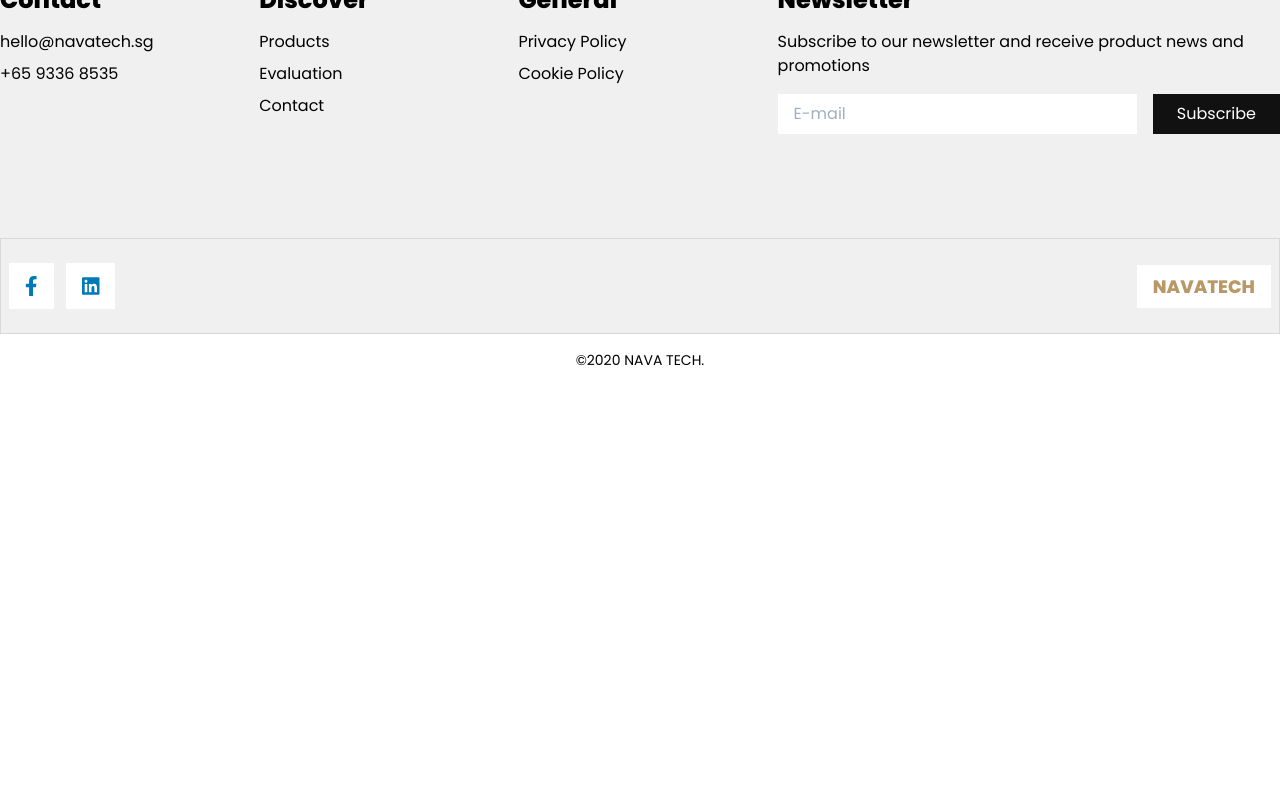
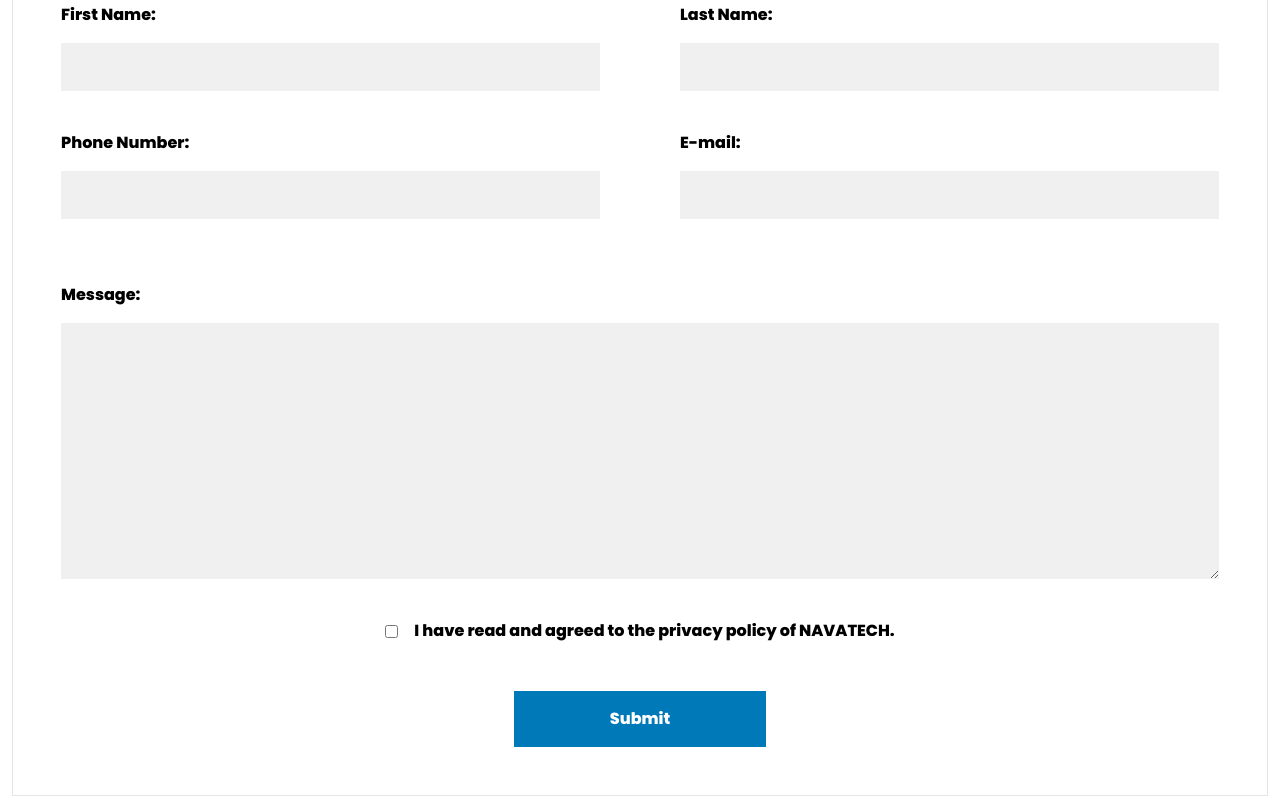
Before and after one commit to aatauil/Navatech-frontend, a React (Create React App) app: page /Contact in a window 1280 px wide. Shown: the part 720-1520 px from the top of the page. Before the commit the page ends 1107 px from the top, so only its background shows below. Built offline with nearby package versions, Linux system fonts and the light colour scheme.

Commit message:
contact form fix

```diff
--- a/public/index.html
+++ b/public/index.html
@@ -32,44 +32,17 @@
     <title>NavaTech: Pool & Spa Heating and Cooling Solutions | Heat Pump</title>
   </head>
   <body>
-    <form name="contact" action="/" method="POST" data-netlify="true" netlify-honeypot="bot-field" hidden className=" border w-full p-12 border-black row-span-2 col-span-1 md:col-span-2 m-auto mb-16">
-      <div className="grid  grid-cols-1 md:grid-cols-2 col-gap-20 py-6">
-          <div className="mt-6">
-                  <label className="font-bold" htmlFor="first-name">First Name:</label>
-                  <div className="my-4">
+
+    <!-- CONTACT FORM -->
+
+    <form name="contact-form" action="/" method="POST" data-netlify="true" netlify-honeypot="bot-field" hidden className=" border w-full p-12 border-black row-span-2 col-span-1 md:col-span-2 m-auto mb-16">
       <input type="text" name="first-name" id="first-name" className="p-6 mr-2 w-full h-12 bg-gray" ></input>
-                  </div>
-          </div>
-          <div className="mt-6">
-                  <label className="font-bold" htmlFor="electricity">Last Name:</label>
-                  <div className="my-4">
       <input type="text" name="last-name" id="last-name" className="p-6 mr-2 w-full h-12 bg-gray" ></input>
-                  </div>
-          </div>
-          <div className="mt-6">
-                  <label className="font-bold" htmlFor="electricity">Phone Number:</label>
-                  <div className="my-4">
       <input type="tel" name="phone-number:" id="phone-number:" className="p-6 mr-2 w-full h-12 bg-gray" ></input>
-                  </div>
-          </div>
-          <div className="mt-6">
-                  <label className="font-bold" htmlFor="email">E-mail:</label>
-                  <div className="my-4">
       <input type="e-mail" name="email" id="email" className="p-6 mr-2 w-full h-12 bg-gray" ></input>
-                  </div>
-          </div>
-       </div>
-       <div className="mt-6 flex flex-col">
-          <label className="font-bold">Message:</label>
       <textarea className="p-3 bg-gray  my-4 h-64"></textarea>
-       </div>
-       <div className="flex justify-center items-center my-6">
       <input type="checkbox" id="privacy" name="privacy" className="mr-4"></input>
-           <label htmlFor="privacy" className="font-bold">I have read and agreed to the privacy policy of NAVATECH.</label>
-       </div>
-       <div className="w-full flex justify-center mt-12">
       <input type="submit" className=" px-24 py-4 bg-blue text-white font-bold"></input>
-       </div>
   </form>
     <noscript><iframe src="https://www.googletagmanager.com/ns.html?id=GTM-NST99DQ"
       height="0" width="0" style="display:none;visibility:hidden"></iframe></noscript>
--- a/src/Routes/Contact.js
+++ b/src/Routes/Contact.js
@@ -21,7 +21,45 @@ function Contact() {
                     <h2 className="h2-title text-blue">Availability</h2>
                     <p className="text-center ">Monday - Friday: <br></br> 9 am - 6 pm</p>
                 </div>
-                <input type="hidden" name="contact" value="contact" />
+                <form name="contact-form" action="/" method="POST" data-netlify="true" netlify-honeypot="bot-field" className=" border w-full p-12 border-black row-span-2 col-span-1 md:col-span-2 m-auto mb-16">
+                    <div className="grid  grid-cols-1 md:grid-cols-2 col-gap-20 py-6">
+                        <div className="mt-6">
+                                <label className="font-bold" htmlFor="first-name">First Name:</label>
+                                <div className="my-4">
+                                    <input type="text" name="first-name" id="first-name" className="p-6 mr-2 w-full h-12 bg-gray" ></input>
+                                </div>
+                        </div>
+                        <div className="mt-6">
+                                <label className="font-bold" htmlFor="electricity">Last Name:</label>
+                                <div className="my-4">
+                                    <input type="text" name="last-name" id="last-name" className="p-6 mr-2 w-full h-12 bg-gray" ></input>
+                                </div>
+                        </div>
+                        <div className="mt-6">
+                                <label className="font-bold" htmlFor="electricity">Phone Number:</label>
+                                <div className="my-4">
+                                    <input type="tel" name="phone-number:" id="phone-number:" className="p-6 mr-2 w-full h-12 bg-gray" ></input>
+                                </div>
+                        </div>
+                        <div className="mt-6">
+                                <label className="font-bold" htmlFor="email">E-mail:</label>
+                                <div className="my-4">
+                                    <input type="e-mail" name="email" id="email" className="p-6 mr-2 w-full h-12 bg-gray" ></input>
+                                </div>
+                        </div>
+                     </div>
+                     <div className="mt-6 flex flex-col">
+                        <label className="font-bold">Message:</label>
+                        <textarea className="p-3 bg-gray  my-4 h-64"></textarea>
+                     </div>
+                     <div className="flex justify-center items-center my-6">
+                         <input type="checkbox" id="privacy" name="privacy" className="mr-4"></input>
+                         <label htmlFor="privacy" className="font-bold">I have read and agreed to the privacy policy of NAVATECH.</label>
+                     </div>
+                     <div className="w-full flex justify-center mt-12">
+                     <input type="submit" className=" px-24 py-4 bg-blue text-white font-bold"></input>
+                     </div>
+                </form>
                 </div>
         </div>
     )
```
Lines whose indentation alone changed are shown as unchanged.
